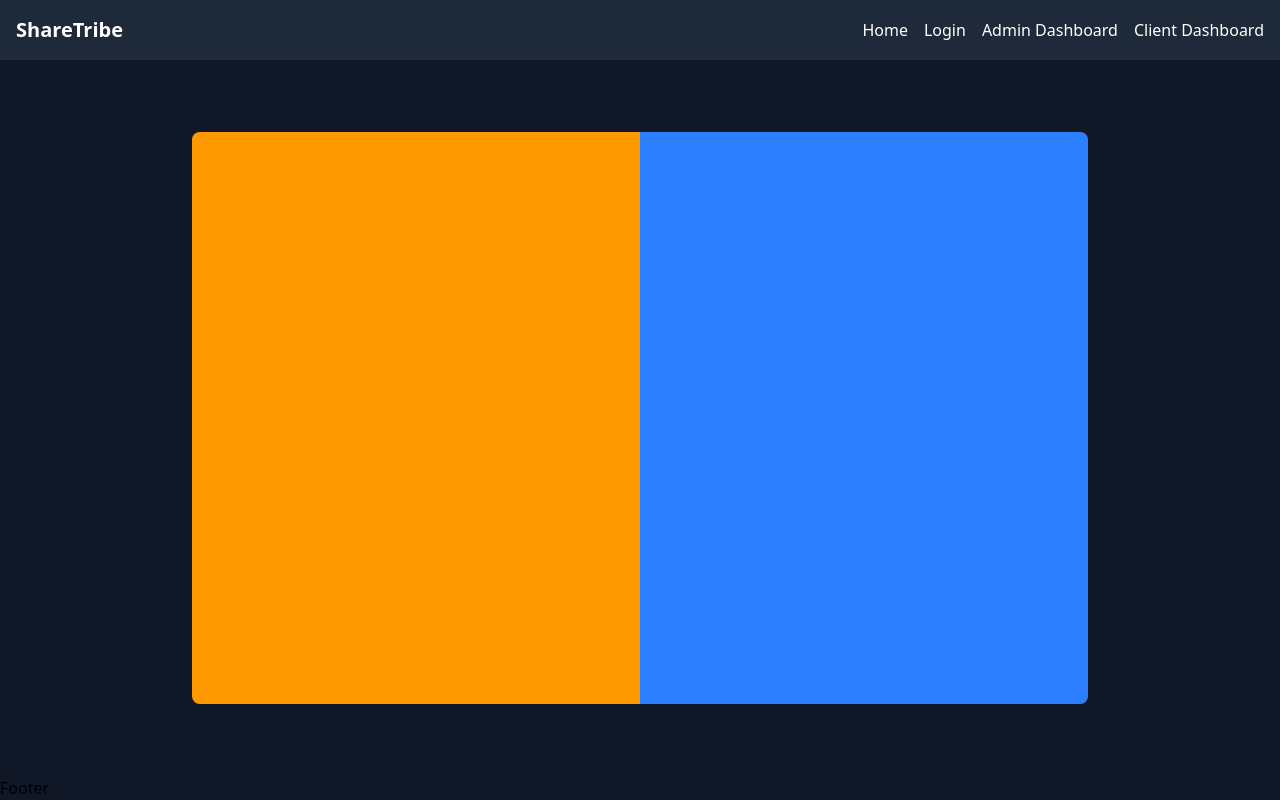
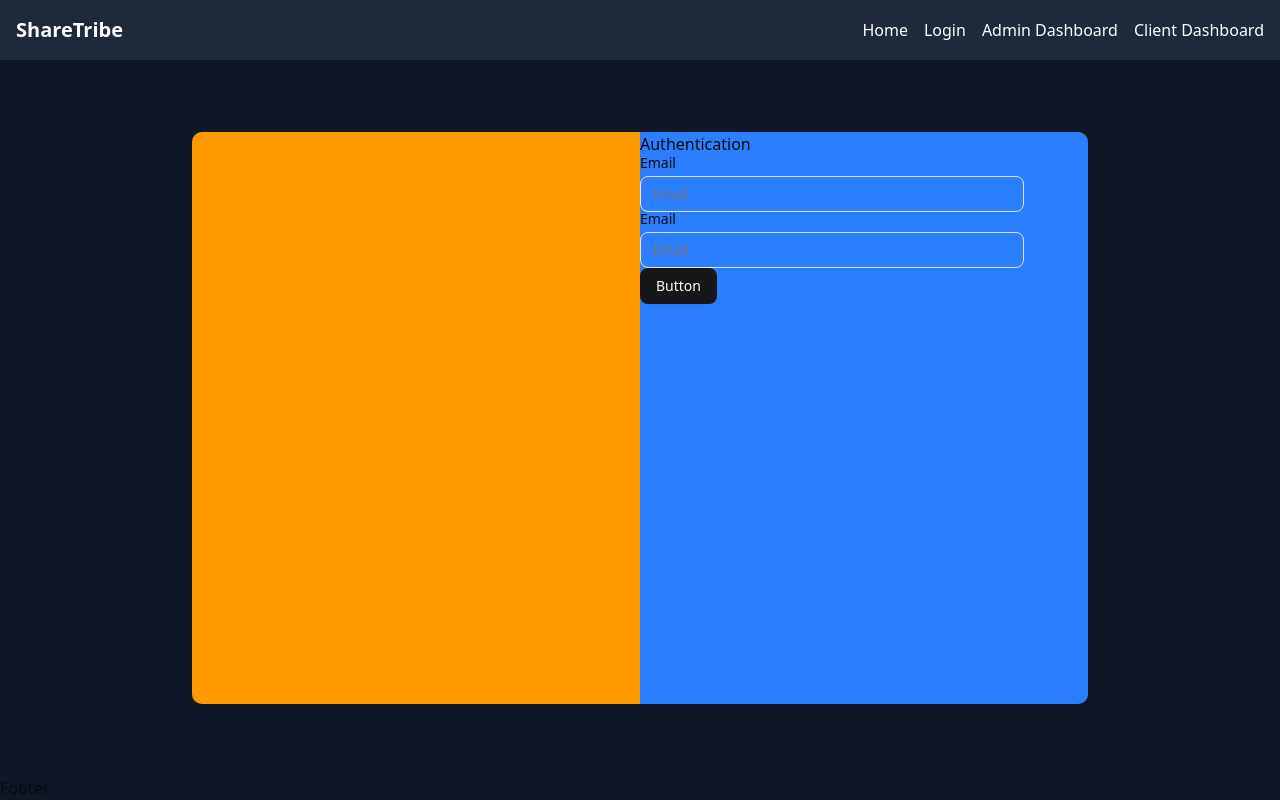
Before and after one commit to sajidmehmoodtariq30/Job_Portal_Frontend, a React (Vite) app: page /login in a window 1280 px wide. Built offline with nearby package versions, Linux system fonts and the light colour scheme.

Commit message:
Add UI components and update dependencies for improved styling and functionality

```diff
--- /dev/null
+++ b/src/components/UI/button.jsx
@@ -0,0 +1,55 @@
+import * as React from "react"
+import { Slot } from "@radix-ui/react-slot"
+import { cva } from "class-variance-authority";
+
+import { cn } from "@/lib/utils"
+
+const buttonVariants = cva(
+  "inline-flex items-center justify-center gap-2 whitespace-nowrap rounded-md text-sm font-medium transition-all disabled:pointer-events-none disabled:opacity-50 [&_svg]:pointer-events-none [&_svg:not([class*='size-'])]:size-4 shrink-0 [&_svg]:shrink-0 outline-none focus-visible:border-ring focus-visible:ring-ring/50 focus-visible:ring-[3px] aria-invalid:ring-destructive/20 dark:aria-invalid:ring-destructive/40 aria-invalid:border-destructive",
+  {
+    variants: {
+      variant: {
+        default:
+          "bg-primary text-primary-foreground shadow-xs hover:bg-primary/90",
+        destructive:
+          "bg-destructive text-white shadow-xs hover:bg-destructive/90 focus-visible:ring-destructive/20 dark:focus-visible:ring-destructive/40 dark:bg-destructive/60",
+        outline:
+          "border bg-background shadow-xs hover:bg-accent hover:text-accent-foreground dark:bg-input/30 dark:border-input dark:hover:bg-input/50",
+        secondary:
+          "bg-secondary text-secondary-foreground shadow-xs hover:bg-secondary/80",
+        ghost:
+          "hover:bg-accent hover:text-accent-foreground dark:hover:bg-accent/50",
+        link: "text-primary underline-offset-4 hover:underline",
+      },
+      size: {
+        default: "h-9 px-4 py-2 has-[>svg]:px-3",
+        sm: "h-8 rounded-md gap-1.5 px-3 has-[>svg]:px-2.5",
+        lg: "h-10 rounded-md px-6 has-[>svg]:px-4",
+        icon: "size-9",
+      },
+    },
+    defaultVariants: {
+      variant: "default",
+      size: "default",
+    },
+  }
+)
+
+function Button({
+  className,
+  variant,
+  size,
+  asChild = false,
+  ...props
+}) {
+  const Comp = asChild ? Slot : "button"
+
+  return (
+    (<Comp
+      data-slot="button"
+      className={cn(buttonVariants({ variant, size, className }))}
+      {...props} />)
+  );
+}
+
+export { Button, buttonVariants }
--- /dev/null
+++ b/src/components/UI/input.jsx
@@ -0,0 +1,24 @@
+import * as React from "react"
+
+import { cn } from "@/lib/utils"
+
+function Input({
+  className,
+  type,
+  ...props
+}) {
+  return (
+    (<input
+      type={type}
+      data-slot="input"
+      className={cn(
+        "file:text-foreground placeholder:text-muted-foreground selection:bg-primary selection:text-primary-foreground dark:bg-input/30 border-input flex h-9 w-full min-w-0 rounded-md border bg-transparent px-3 py-1 text-base shadow-xs transition-[color,box-shadow] outline-none file:inline-flex file:h-7 file:border-0 file:bg-transparent file:text-sm file:font-medium disabled:pointer-events-none disabled:cursor-not-allowed disabled:opacity-50 md:text-sm",
+        "focus-visible:border-ring focus-visible:ring-ring/50 focus-visible:ring-[3px]",
+        "aria-invalid:ring-destructive/20 dark:aria-invalid:ring-destructive/40 aria-invalid:border-destructive",
+        className
+      )}
+      {...props} />)
+  );
+}
+
+export { Input }
--- /dev/null
+++ b/src/components/UI/label.jsx
@@ -0,0 +1,21 @@
+import * as React from "react"
+import * as LabelPrimitive from "@radix-ui/react-label"
+
+import { cn } from "@/lib/utils"
+
+function Label({
+  className,
+  ...props
+}) {
+  return (
+    (<LabelPrimitive.Root
+      data-slot="label"
+      className={cn(
+        "flex items-center gap-2 text-sm leading-none font-medium select-none group-data-[disabled=true]:pointer-events-none group-data-[disabled=true]:opacity-50 peer-disabled:cursor-not-allowed peer-disabled:opacity-50",
+        className
+      )}
+      {...props} />)
+  );
+}
+
+export { Label }
--- a/src/index.css
+++ b/src/index.css
@@ -1 +1,120 @@
 @import "tailwindcss";
+@import "tw-animate-css";
+
+@custom-variant dark (&:is(.dark *));
+
+@theme inline {
+  --radius-sm: calc(var(--radius) - 4px);
+  --radius-md: calc(var(--radius) - 2px);
+  --radius-lg: var(--radius);
+  --radius-xl: calc(var(--radius) + 4px);
+  --color-background: var(--background);
+  --color-foreground: var(--foreground);
+  --color-card: var(--card);
+  --color-card-foreground: var(--card-foreground);
+  --color-popover: var(--popover);
+  --color-popover-foreground: var(--popover-foreground);
+  --color-primary: var(--primary);
+  --color-primary-foreground: var(--primary-foreground);
+  --color-secondary: var(--secondary);
+  --color-secondary-foreground: var(--secondary-foreground);
+  --color-muted: var(--muted);
+  --color-muted-foreground: var(--muted-foreground);
+  --color-accent: var(--accent);
+  --color-accent-foreground: var(--accent-foreground);
+  --color-destructive: var(--destructive);
+  --color-border: var(--border);
+  --color-input: var(--input);
+  --color-ring: var(--ring);
+  --color-chart-1: var(--chart-1);
+  --color-chart-2: var(--chart-2);
+  --color-chart-3: var(--chart-3);
+  --color-chart-4: var(--chart-4);
+  --color-chart-5: var(--chart-5);
+  --color-sidebar: var(--sidebar);
+  --color-sidebar-foreground: var(--sidebar-foreground);
+  --color-sidebar-primary: var(--sidebar-primary);
+  --color-sidebar-primary-foreground: var(--sidebar-primary-foreground);
+  --color-sidebar-accent: var(--sidebar-accent);
+  --color-sidebar-accent-foreground: var(--sidebar-accent-foreground);
+  --color-sidebar-border: var(--sidebar-border);
+  --color-sidebar-ring: var(--sidebar-ring);
+}
+
+:root {
+  --radius: 0.625rem;
+  --background: oklch(1 0 0);
+  --foreground: oklch(0.145 0 0);
+  --card: oklch(1 0 0);
+  --card-foreground: oklch(0.145 0 0);
+  --popover: oklch(1 0 0);
+  --popover-foreground: oklch(0.145 0 0);
+  --primary: oklch(0.205 0 0);
+  --primary-foreground: oklch(0.985 0 0);
+  --secondary: oklch(0.97 0 0);
+  --secondary-foreground: oklch(0.205 0 0);
+  --muted: oklch(0.97 0 0);
+  --muted-foreground: oklch(0.556 0 0);
+  --accent: oklch(0.97 0 0);
+  --accent-foreground: oklch(0.205 0 0);
+  --destructive: oklch(0.577 0.245 27.325);
+  --border: oklch(0.922 0 0);
+  --input: oklch(0.922 0 0);
+  --ring: oklch(0.708 0 0);
+  --chart-1: oklch(0.646 0.222 41.116);
+  --chart-2: oklch(0.6 0.118 184.704);
+  --chart-3: oklch(0.398 0.07 227.392);
+  --chart-4: oklch(0.828 0.189 84.429);
+  --chart-5: oklch(0.769 0.188 70.08);
+  --sidebar: oklch(0.985 0 0);
+  --sidebar-foreground: oklch(0.145 0 0);
+  --sidebar-primary: oklch(0.205 0 0);
+  --sidebar-primary-foreground: oklch(0.985 0 0);
+  --sidebar-accent: oklch(0.97 0 0);
+  --sidebar-accent-foreground: oklch(0.205 0 0);
+  --sidebar-border: oklch(0.922 0 0);
+  --sidebar-ring: oklch(0.708 0 0);
+}
+
+.dark {
+  --background: oklch(0.145 0 0);
+  --foreground: oklch(0.985 0 0);
+  --card: oklch(0.205 0 0);
+  --card-foreground: oklch(0.985 0 0);
+  --popover: oklch(0.205 0 0);
+  --popover-foreground: oklch(0.985 0 0);
+  --primary: oklch(0.922 0 0);
+  --primary-foreground: oklch(0.205 0 0);
+  --secondary: oklch(0.269 0 0);
+  --secondary-foreground: oklch(0.985 0 0);
+  --muted: oklch(0.269 0 0);
+  --muted-foreground: oklch(0.708 0 0);
+  --accent: oklch(0.269 0 0);
+  --accent-foreground: oklch(0.985 0 0);
+  --destructive: oklch(0.704 0.191 22.216);
+  --border: oklch(1 0 0 / 10%);
+  --input: oklch(1 0 0 / 15%);
+  --ring: oklch(0.556 0 0);
+  --chart-1: oklch(0.488 0.243 264.376);
+  --chart-2: oklch(0.696 0.17 162.48);
+  --chart-3: oklch(0.769 0.188 70.08);
+  --chart-4: oklch(0.627 0.265 303.9);
+  --chart-5: oklch(0.645 0.246 16.439);
+  --sidebar: oklch(0.205 0 0);
+  --sidebar-foreground: oklch(0.985 0 0);
+  --sidebar-primary: oklch(0.488 0.243 264.376);
+  --sidebar-primary-foreground: oklch(0.985 0 0);
+  --sidebar-accent: oklch(0.269 0 0);
+  --sidebar-accent-foreground: oklch(0.985 0 0);
+  --sidebar-border: oklch(1 0 0 / 10%);
+  --sidebar-ring: oklch(0.556 0 0);
+}
+
+@layer base {
+  * {
+    @apply border-border outline-ring/50;
+  }
+  body {
+    @apply bg-background text-foreground;
+  }
+}
--- /dev/null
+++ b/src/lib/utils.js
@@ -0,0 +1,6 @@
+import { clsx } from "clsx";
+import { twMerge } from "tailwind-merge"
+
+export function cn(...inputs) {
+  return twMerge(clsx(inputs));
+}
--- a/src/pages/Login.jsx
+++ b/src/pages/Login.jsx
@@ -1,5 +1,8 @@
 import React, { useState } from "react";
 import { NavLink } from "react-router-dom";
+import { Button } from "@/components/UI/button"
+import { Input } from "@/components/UI/input"
+import { Label } from "@/components/UI/label"
 
 const LoginPage = () => {
   const [email, setEmail] = useState("");
@@ -14,7 +17,18 @@ const LoginPage = () => {
     <div className="w-full h-full flex items-center justify-center">
       <div className="w-[70%] h-[80%] bg-amber-900 rounded-lg flex overflow-hidden">
         <div className="w-[50%] h-full bg-amber-500"></div>
-        <div className="w-[50%] h-full bg-blue-500"></div>
+        <div className="w-[50%] h-full bg-blue-500">
+          <h1>Authentication</h1>
+          <div className="grid w-full max-w-sm items-center gap-1.5">
+      <Label htmlFor="email">Email</Label>
+      <Input type="email" id="email" placeholder="Email" />
+    </div>
+    <div className="grid w-full max-w-sm items-center gap-1.5">
+      <Label htmlFor="email">Email</Label>
+      <Input type="email" id="email" placeholder="Email" />
+    </div>
+    <Button>Button</Button>
+        </div>
       </div>
     </div>
   );
--- a/vite.config.js
+++ b/vite.config.js
@@ -1,8 +1,14 @@
-import { defineConfig } from 'vite'
-import react from '@vitejs/plugin-react'
-import tailwindcss from '@tailwindcss/vite'
+import path from "path"
+import tailwindcss from "@tailwindcss/vite"
+import react from "@vitejs/plugin-react"
+import { defineConfig } from "vite"
 
 // https://vite.dev/config/
 export default defineConfig({
-  plugins: [tailwindcss(),react()],
+  plugins: [react(), tailwindcss()],
+  resolve: {
+    alias: {
+      "@": path.resolve(__dirname, "./src"),
+    },
+  },
 })
```
Also changed, not shown: jsconfig.app.json (added, +12 -0 lines), jsconfig.json (added, +8 -0 lines), package.json (+9 -1 lines), components.json (added), 1 other file (tests, documents, lock files or other folders).
